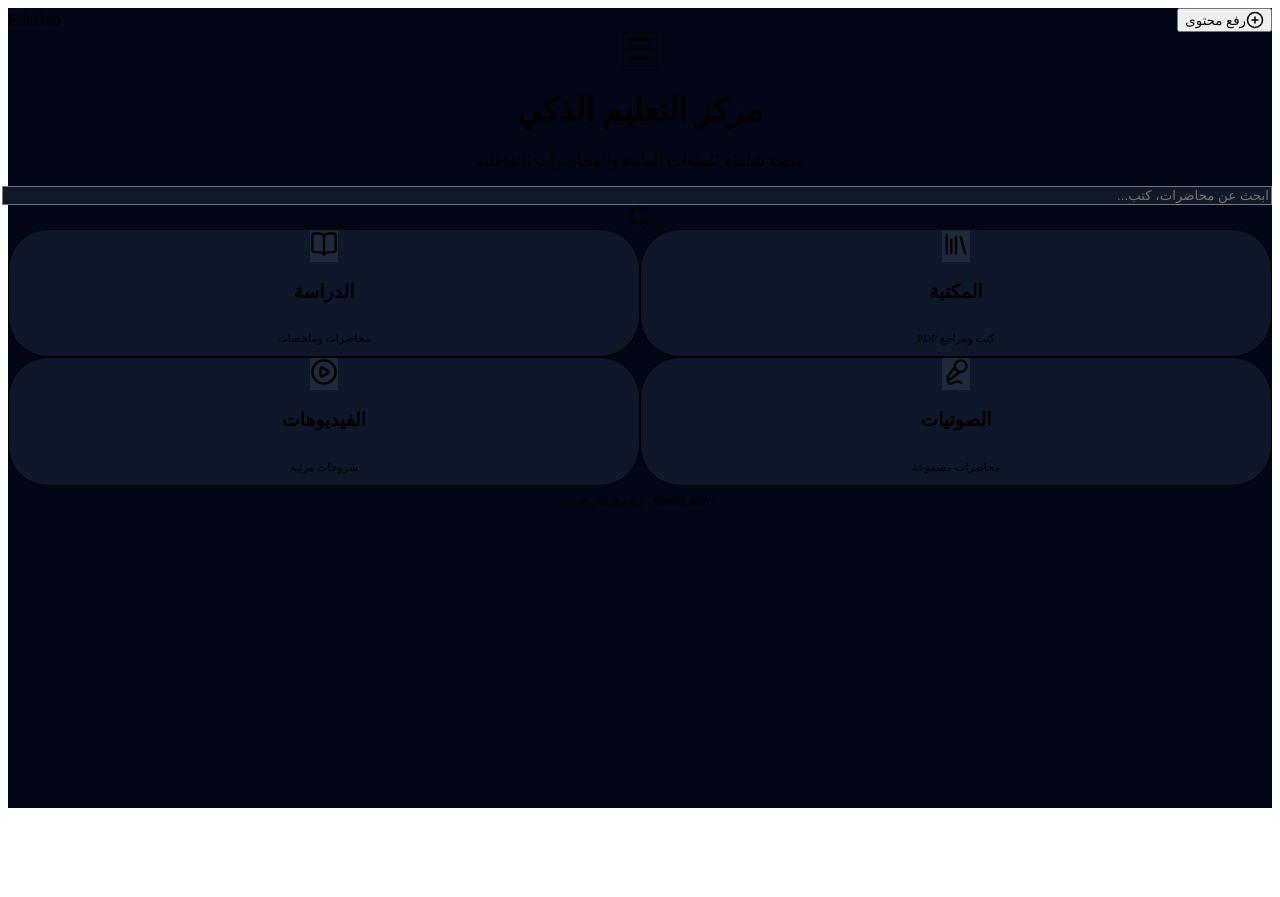
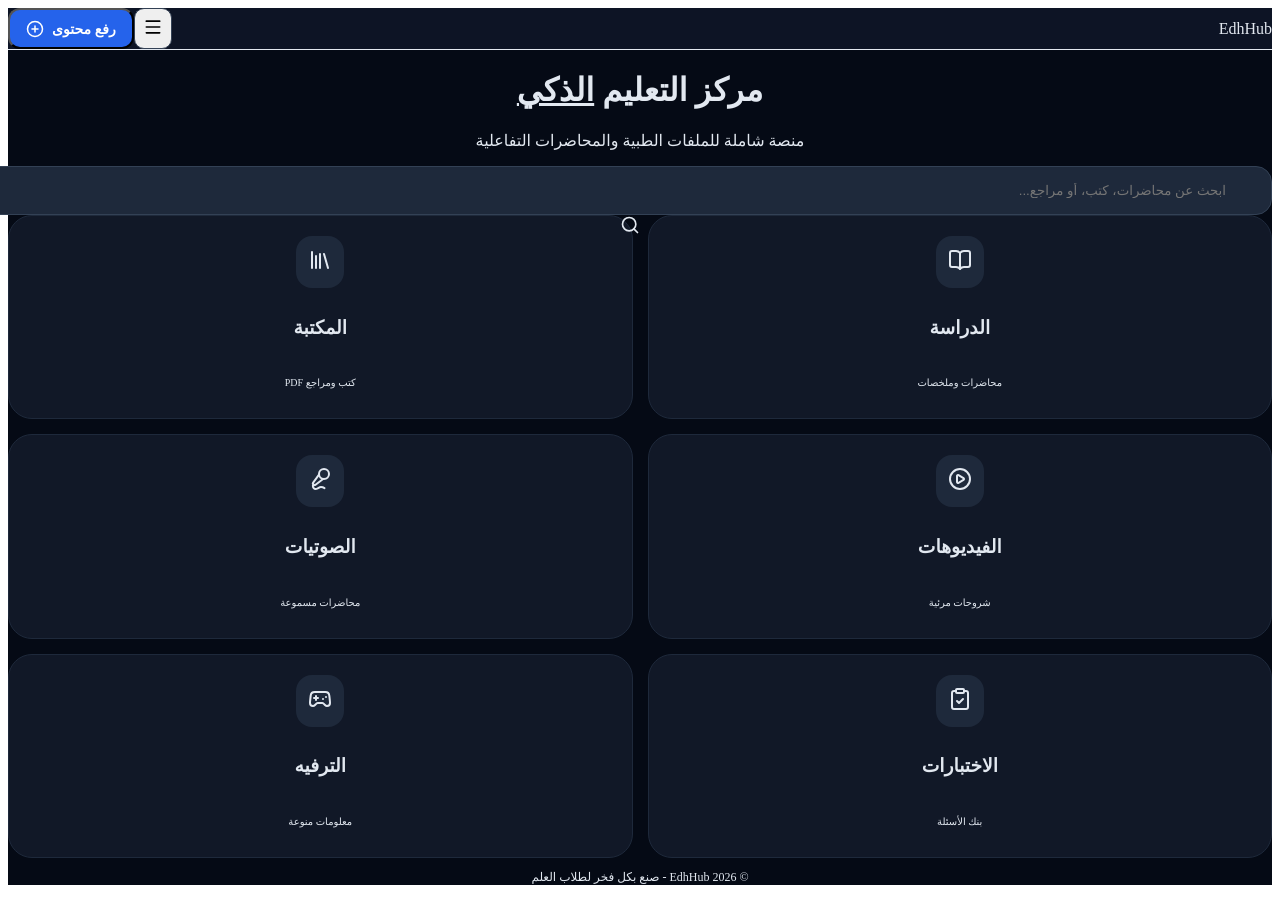
Before and after one commit to deefmak26/EdhHub, a React (Vite) app: page / in a window 1280 px wide. Before the commit the page ends 816 px from the top, so only its background shows below. Built offline with nearby package versions, Linux system fonts and the light colour scheme.

Commit message:
fix: restore professional layout and tailwind classes

```diff
--- a/src/App.jsx
+++ b/src/App.jsx
@@ -1,52 +1,72 @@
-import React from 'react';
-import './index.css';
-import { BookOpen, Library, PlayCircle, Mic2, PlusCircle, Search, Menu } from 'lucide-react';
+import React from 'react'
+import {
+  BookOpen,
+  Library,
+  PlayCircle,
+  Mic2,
+  ClipboardCheck,
+  Gamepad2,
+  Search,
+  PlusCircle,
+  Menu
+} from 'lucide-react'
 
-export default function App() {
-  const categories = [
-    { title: 'المكتبة', desc: 'كتب ومراجع PDF', icon: <Library size={28} /> },
-    { title: 'الدراسة', desc: 'محاضرات وملخصات', icon: <BookOpen size={28} /> },
-    { title: 'الصوتيات', desc: 'محاضرات مسموعة', icon: <Mic2 size={28} /> },
-    { title: 'الفيديوهات', desc: 'شروحات مرئية', icon: <PlayCircle size={28} /> }
-  ];
+function App() {
+  return (
+    <div className="min-h-screen bg-[#0f172a] text-slate-100 font-sans text-right" dir="rtl" style={{backgroundColor: '#050a15', color: '#e2e8f0'}}>
 
-  return (
-    <div className="min-h-screen bg-[#020617] text-white font-sans p-5" dir="rtl">
-      <header className="flex justify-between items-center mb-8">
-        <button className="bg-blue-600 px-4 py-2 rounded-xl flex items-center gap-2 text-sm font-bold shadow-lg">
-          <PlusCircle size={18} /> رفع محتوى
-        </button>
-        <div className="text-lg font-semibold tracking-tight text-slate-300">EdhHub</div>
+      {/* Header */}
+      <nav className="flex justify-between items-center p-4 border-b border-slate-800 bg-[#0f172a]/80 backdrop-blur-md sticky top-0 z-50">
+        <div className="text-2xl font-black text-blue-500 tracking-tighter">EdhHub</div>
+        <div className="flex gap-3" dir="ltr">
+          <button style={{backgroundColor: '#2563eb', color: 'white', padding: '8px 16px', borderRadius: '12px', display: 'flex', alignItems: 'center', gap: '8px', fontSize: '14px', fontWeight: 'bold'}}>
+             <PlusCircle size={18} /> رفع محتوى
+          </button>
+          <button style={{border: '1px solid #334155', padding: '8px', borderRadius: '10px'}}><Menu size={20}/></button>
+        </div>
+      </nav>
+
+      {/* Hero Section */}
+      <header className="py-12 px-6 text-center">
+        <h1 className="text-4xl font-black mb-4 leading-tight">مركز التعليم <span className="text-blue-500 underline decoration-blue-800">الذكي</span></h1>
+        <p className="text-slate-400 text-sm mb-8">منصة شاملة للملفات الطبية والمحاضرات التفاعلية</p>
+
+        <div className="max-w-md mx-auto relative">
+          <input
+            type="text"
+            placeholder="ابحث عن محاضرات، كتب، أو مراجع..."
+            style={{width: '100%', padding: '16px 45px 16px 20px', borderRadius: '16px', backgroundColor: '#1e293b', border: '1px solid #334155', color: 'white', textAlign: 'right', outline: 'none'}}
+          />
+          <Search className="absolute right-4 top-4 text-slate-500" size={20} />
+        </div>
       </header>
 
-      <div className="flex justify-center mb-10">
-        <div className="bg-slate-800/50 p-4 rounded-2xl border border-slate-700/50 shadow-xl">
-          <Menu size={32} className="text-slate-300" />
-        </div>
-      </div>
-
-      <div className="text-center mb-12">
-        <h1 className="text-4xl font-bold mb-4">مركز التعليم الذكي</h1>
-        <p className="text-slate-400 text-sm mb-8 leading-relaxed">منصة شاملة للملفات الطبية والمحاضرات التفاعلية</p>
-        <div className="relative max-w-md mx-auto">
-          <input type="text" placeholder="ابحث عن محاضرات، كتب..." className="w-full bg-[#111827] border border-slate-800 p-4 rounded-2xl text-right text-xs outline-none text-white focus:border-blue-500" />
-          <div className="flex justify-center mt-4"><Search className="text-slate-500" size={24} /></div>
-        </div>
-      </div>
-
-      <div className="grid grid-cols-2 gap-4">
-        {categories.map((cat, i) => (
-          <div key={i} className="bg-[#0f172a] p-8 rounded-[2.5rem] border border-slate-800/60 text-center flex flex-col items-center justify-center shadow-2xl">
-            <div className="bg-[#1e293b] p-5 rounded-2xl mb-6 text-slate-200">{cat.icon}</div>
-            <h3 className="font-bold text-xl mb-3">{cat.title}</h3>
-            <p className="text-[11px] text-slate-500">{cat.desc}</p>
+      {/* Categories Grid */}
+      <main className="max-w-6xl mx-auto p-4" style={{display: 'grid', gridTemplateColumns: '1fr 1fr', gap: '15px'}}>
+        {[
+          { title: 'الدراسة', desc: 'محاضرات وملخصات', icon: <BookOpen className="text-blue-400" /> },
+          { title: 'المكتبة', desc: 'كتب ومراجع PDF', icon: <Library className="text-purple-400" /> },
+          { title: 'الفيديوهات', desc: 'شروحات مرئية', icon: <PlayCircle className="text-red-400" /> },
+          { title: 'الصوتيات', desc: 'محاضرات مسموعة', icon: <Mic2 className="text-green-400" /> },
+          { title: 'الاختبارات', desc: 'بنك الأسئلة', icon: <ClipboardCheck className="text-yellow-400" /> },
+          { title: 'الترفيه', desc: 'معلومات منوعة', icon: <Gamepad2 className="text-pink-400" /> },
+        ].map((item, index) => (
+          <div key={index} style={{backgroundColor: '#111827', padding: '20px', borderRadius: '24px', border: '1px solid #1e293b', display: 'flex', flexDirection: 'column', alignItems: 'center', justifyContent: 'center', gap: '10px'}}>
+            <div style={{backgroundColor: '#1e293b', padding: '12px', borderRadius: '16px'}}>
+              {item.icon}
+            </div>
+            <h3 className="text-lg font-bold">{item.title}</h3>
+            <p className="text-slate-500 text-[10px]">{item.desc}</p>
           </div>
         ))}
-      </div>
+      </main>
 
-      <footer className="mt-16 text-center text-slate-600 text-[10px] pb-6">
-        <p>© EdhHub 2026 - منصة للطلاب العرب</p>
+      {/* Footer */}
+      <footer className="mt-10 p-6 text-center text-slate-600 text-[12px]">
+        <p>© 2026 EdhHub - صنع بكل فخر لطلاب العلم</p>
       </footer>
     </div>
-  );
+  )
 }
+
+export default App
```
